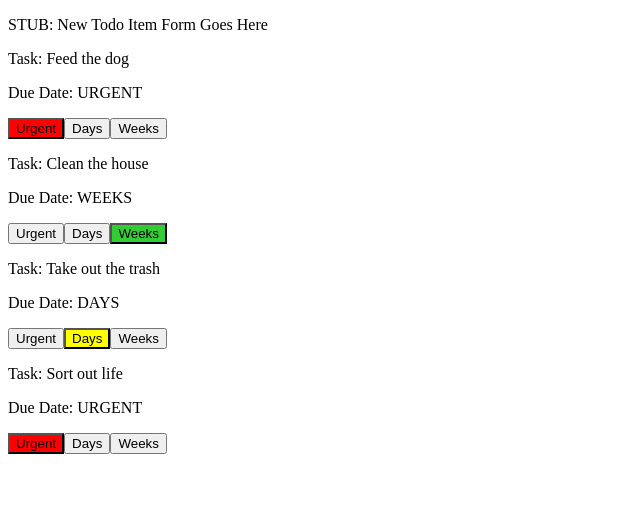
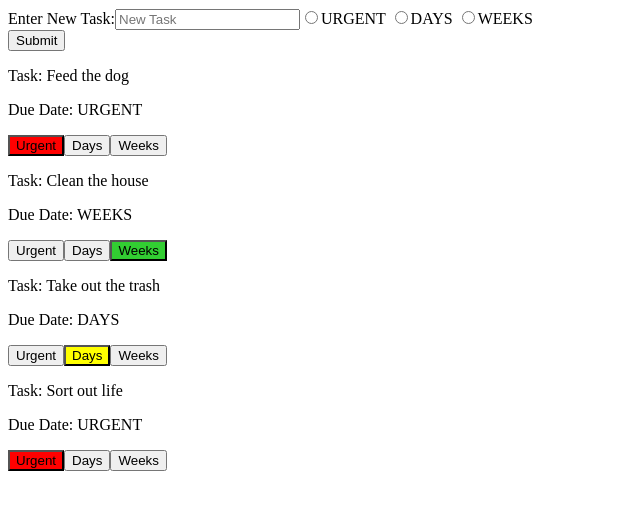
Before and after one commit to MikeLehmen/Todo_App, an Angular app: page /dashboard in a window 1280 px wide. Shown: the top 510 px of the page, without its empty margins (0-640 px from the left). Built offline with nearby package versions, Linux system fonts and the light colour scheme.

Commit message:
Added basic form prototype that adds new todo items to list

```diff
--- a/src/app/app.module.ts
+++ b/src/app/app.module.ts
@@ -1,5 +1,6 @@
 import { BrowserModule } from '@angular/platform-browser';
 import { NgModule } from '@angular/core';
+import { FormsModule } from '@angular/forms';
 
 import { AppRoutingModule } from './app-routing.module';
 import { AppComponent } from './app.component';
@@ -21,7 +22,8 @@ import { NewTodoItemComponent } from './new-todo-item/new-todo-item.component';
   ],
   imports: [
     BrowserModule,
-    AppRoutingModule
+    AppRoutingModule,
+    FormsModule
   ],
   //exports: [
   //  DashboardComponent,
--- a/src/app/new-todo-item/new-todo-item.component.html
+++ b/src/app/new-todo-item/new-todo-item.component.html
@@ -1,3 +1,22 @@
 <div>
-    <p>STUB: New Todo Item Form Goes Here</p>
+    <form #f="ngForm"
+        (ngSubmit)="onSubmit(f.value)">
+
+        <div>
+            <label for="taskInput">Enter New Task:</label>
+            <input type="text"
+                    id="taskInput"
+                    placeholder="New Task"
+                    name="task" ngModel>
+
+
+            <input type="radio" name="due" value="0" ngModel>URGENT
+            <input type="radio" name="due" value="1" ngModel>DAYS
+            <input type="radio" name="due" value="2" ngModel>WEEKS <br>
+
+
+            <button type="submit">Submit</button>
+        </div>
+
+    </form>
 </div>
--- a/src/app/new-todo-item/new-todo-item.component.ts
+++ b/src/app/new-todo-item/new-todo-item.component.ts
@@ -1,5 +1,6 @@
 import { Component, OnInit } from '@angular/core';
 import { TodoListService } from '../todo-service/todo-service.service';
+import { SEVERITY } from '../todo-item/todo-item.model';
 
 @Component({
   selector: 'app-new-todo-item',
@@ -13,6 +14,11 @@ export class NewTodoItemComponent implements OnInit {
 
   }
 
+  onSubmit(formObj: any) {
+    console.log(formObj);
+    this.listService.addNewItem(formObj.task, formObj.due);
+  }
+
   ngOnInit() {
   }
 
```
